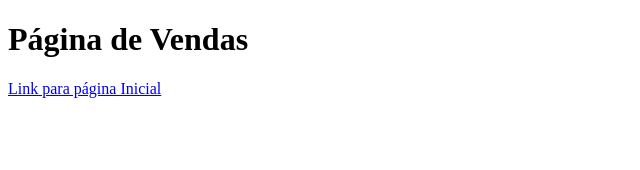
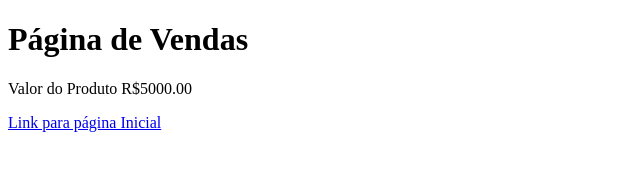
Before and after one commit to salupsjr/aulaGitgubNelioAlves, a plain HTML site: page vendas.html in a window 1280 px wide. Shown: the whole page, without its empty margins (0-640 px from the left). Drawn offline with Linux system fonts and the light colour scheme.

Commit message:
Paragrafo na página de vendas com valor de produto

```diff
--- a/vendas.html
+++ b/vendas.html
@@ -8,6 +8,7 @@
 </head>
 <body>
     <h1>Página de Vendas</h1>
+    <p>Valor do Produto R$5000.00</p>
     <a href="index.html">Link para página Inicial</a>
 </body>
 </html>
```
